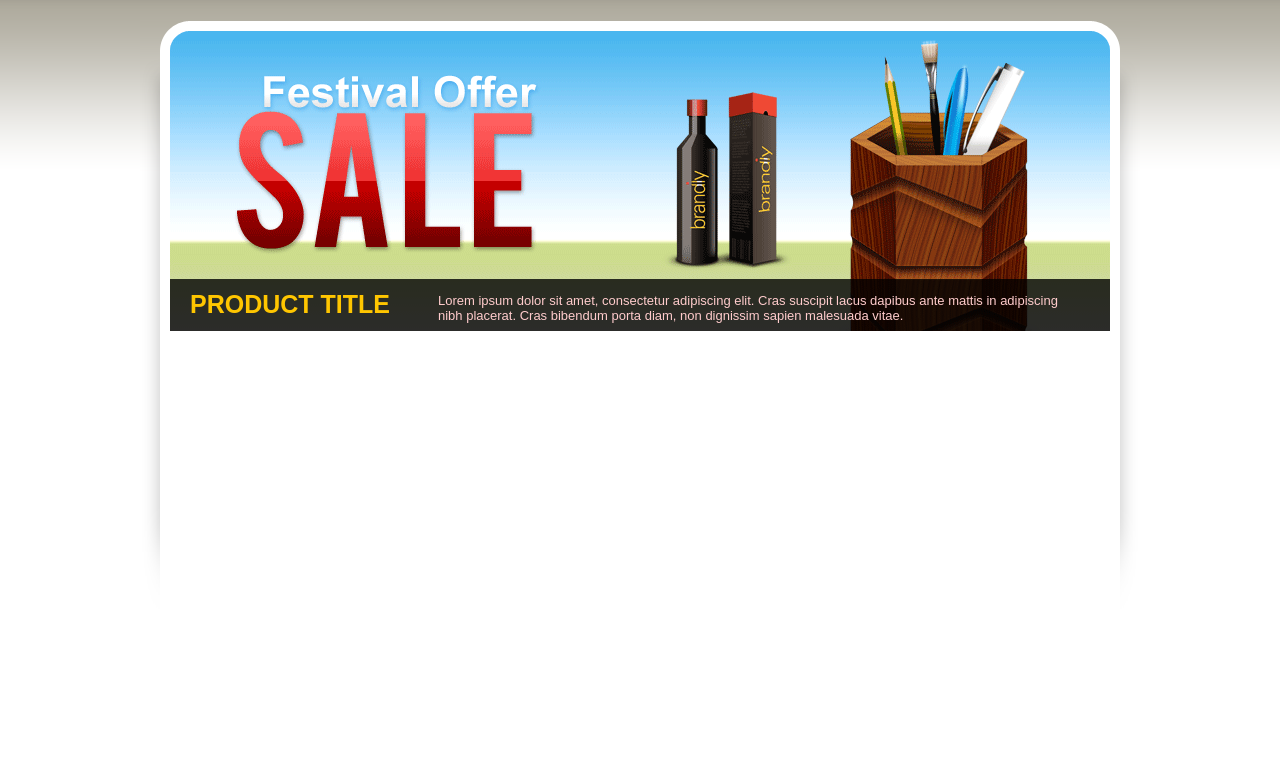
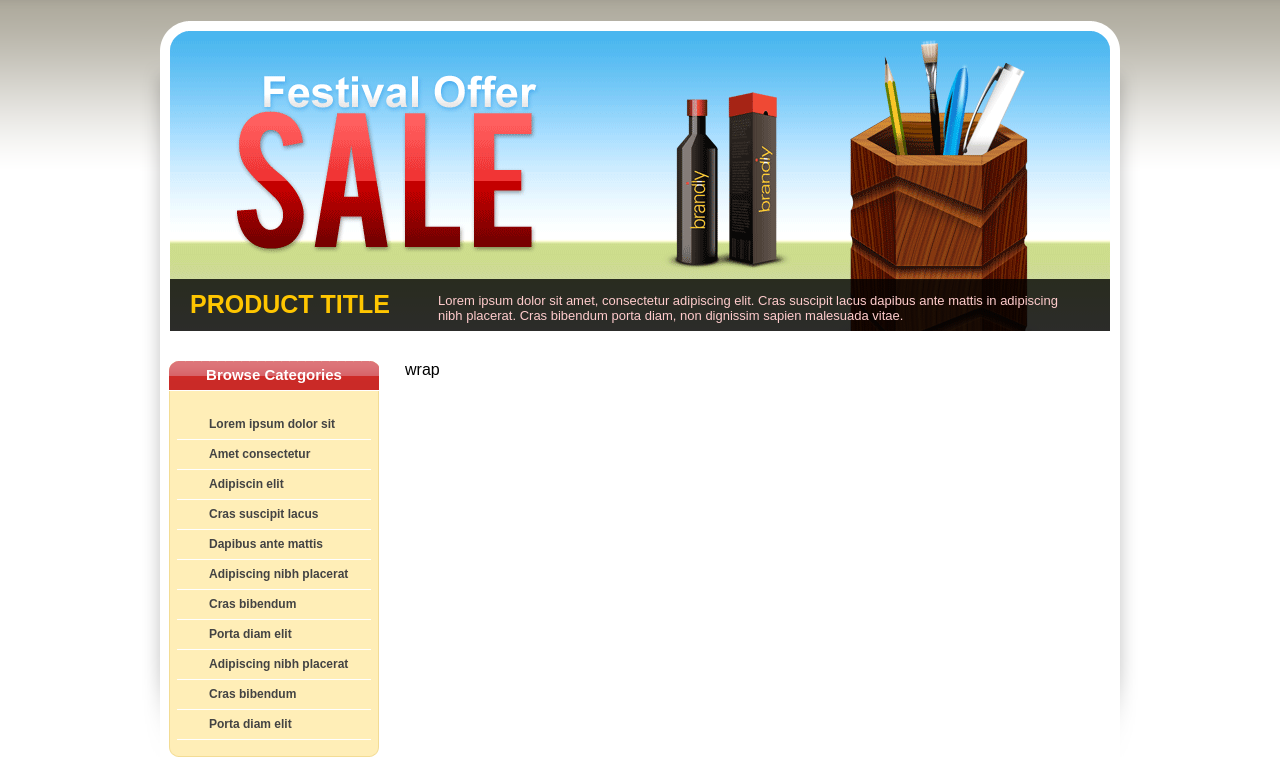
Before and after one commit to liupeilink/MyPage, a plain HTML site: page index.html in a window 1280 px wide. Shown: the part 177-952 px from the top of the page. Before the commit the page ends 800 px from the top, so only its background shows below. Drawn offline with Linux system fonts and the light colour scheme.

Commit message:
main-side div

```diff
--- a/index.html
+++ b/index.html
@@ -65,10 +65,29 @@
 				<p>Lorem ipsum dolor sit amet, consectetur adipiscing elit. Cras suscipit lacus dapibus ante mattis in adipiscing nibh placerat. Cras bibendum porta diam, non dignissim sapien malesuada vitae. </p>
                 <div class="bg"></div>
             </div>
-            <br /><br /><br /><br />
-            <br /><br /><br /><br />
-            <br /><br /><br /><br />
-            <br /><br /><br /><br />
+            <div id="main" class="clear">
+                <div id="side">
+                    <h2><strong><span>Browse Categories</span></strong></h2>
+                    <div class="list">
+                        <ul>
+                        <li><a href="#">Lorem ipsum dolor sit </a></li>
+                        <li><a href="#">Amet consectetur</a></li>
+                        <li><a href="#">Adipiscin elit</a></li>
+                        <li><a href="#">Cras suscipit lacus</a></li>
+                        <li><a href="#">Dapibus ante mattis</a></li>
+                        <li><a href="#">Adipiscing nibh placerat</a></li>
+                        <li><a href="#">Cras bibendum</a></li>
+                        <li><a href="#">Porta diam elit</a></li>
+                        <li><a href="#">Adipiscing nibh placerat</a></li>
+                        <li><a href="#">Cras bibendum</a></li>
+                        <li><a href="#">Porta diam elit</a></li>
+                        </ul>
+                    </div>
+                </div>
+                <div id="wrap">wrap</div>
+
+            </div>
+
         </div>
     </div>
 
--- a/style/css.css
+++ b/style/css.css
@@ -55,11 +55,37 @@ body { background:#fff url(../images/body_bg.png) repeat-x; }
 
 #content { width:1000px; margin:24px auto 0; background:url(../images/content_bg.png) repeat-y -1000px 0; }
 #content_top { width:1000px;  background:url(../images/content_bg.png) no-repeat 0 0; }
-#content_bottom { width:1000px;  background:url(../images/content_bg.png) no-repeat -2000px bottom; }
+#content_bottom { width:1000px;  background:url(../images/content_bg.png) no-repeat -2000px bottom; padding-top:10px;}
 
-#ad { position:relative; width:940px; height:300px; margin: 0 auto; top:10px;}
+#ad { position:relative; width:940px; height:300px; margin: 0 auto; }
 #ad ul { position:absolute; top:0; left:0; z-index:1; }
 #ad li { position:absolute; top:0; left:0; }
 #ad h2 { position:absolute; bottom:12px; left:20px; color:#ffc600; font-size:25px; font-weight:bold; z-index:3; }
 #ad p { position:absolute; bottom:8px; left:268px; right:40px; bottom:8px; color:#fcc; font-size:13px; z-index:3; line-height-16px;}
 #ad .bg { position:absolute; bottom:0; left:0; width:940px; height:52px; background:#000; filter:alpha(opacity:80); opacity:0.8; z-index:2; }
+
+
+#main {  width:942px; margin:0 auto;  margin-top: 30px;}
+#side {  width:210px; float:left;}
+#wrap {  width:706px; float:right;}
+
+
+.clear { zoom:1; }
+.clear:after{
+	content: ".";
+	height:0;
+	display:block;
+	visibility:hidden;
+	clear:both;
+}
+
+#side h2 { line-height:28px; text-align:center; font-size: 15px; font-weight:bold; color:#fff;  height: 30px; background: url(../images/side_bg.png) repeat-x 0 -30px;}
+#side h2 strong {  display:block;height:30px; background: url(../images/side_bg.png) no-repeat;}
+#side h2 span { display:block;height:30px;background: url(../images/side_bg.png) no-repeat right -60px; }
+
+#side .list {background: url(../images/side_bg2.png) repeat-y -210px 0; }
+#side ul{background: url(../images/side_bg2.png) no-repeat 0 bottom; padding:18px 8px;}
+
+#side li { height:30px; }
+#side li a { display:block; height:30px; font-size: 12px; font-weight: bold; color:#434343;line-height: 30px; border-bottom: 1px solid #fff; padding-left: 32px;}
+#side li a:hover {text-decoration: none; color:#b20e00; border-bottom: 1px solid #b20e20;}
```
Also changed, not shown: images/side_bg.png (added), images/side_bg2.png (added).
